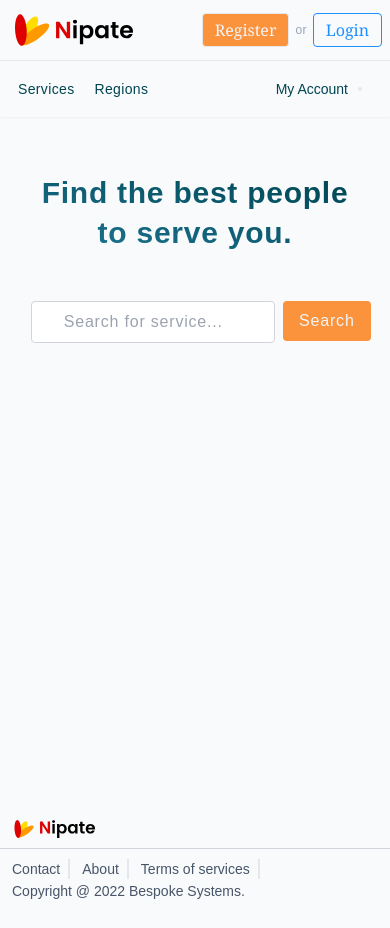
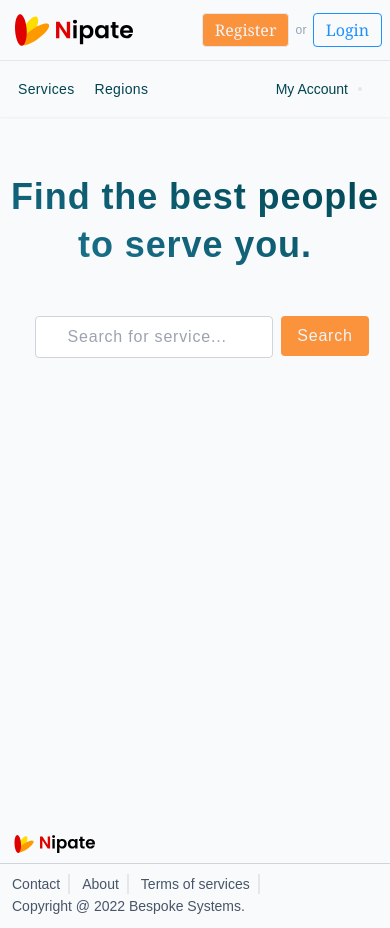
Before and after one commit to Amos-Ditto/NipateWebapp, a Vue app: page / in a window 390 px wide. Built offline with nearby package versions, Linux system fonts and the light colour scheme; no server answers.

Commit message:
chore: Fix UI Bug

```diff
--- a/src/components/Heroes/HeroDashboard.vue
+++ b/src/components/Heroes/HeroDashboard.vue
@@ -7,10 +7,10 @@ import { ref } from 'vue';
     <div class="w-full py-2 sm:py-5 flex flex-col justify-center items-center gap-y-12 sm:gap-y-16">
         <div class="hero-title flex w-full justify-center items-center">
             <h3
-                class="text-center leading-[1.325] sm:leading-[1.25] text-3xl xs:text-5xl sm:text-5xl md:text-6xl lg:text-7xl bg-clip-text text-transparent bg-gradient-to-bl from-[#014451] to-[#1f7794] font-bold tracking-wide transition-font duration-300"
+                class="text-center leading-[1.325] sm:leading-[1.25] text-4xl xs:text-5xl sm:text-5xl md:text-6xl lg:text-7xl bg-clip-text text-transparent bg-gradient-to-bl from-[#014451] to-[#1f7794] font-bold tracking-wide transition-font duration-300"
             >Find the best people <br class="" /> to serve you.</h3>
         </div>
-        <div class="serch-container grid grid-cols-4 gap-x-2 sm:gap-x-5 w-[86%] sm:w-[65%] lg:w-[50%]">
+        <div class="serch-container grid grid-cols-4 gap-x-2 sm:gap-x-5 w-[84%] sm:w-[65%] lg:w-[50%]">
             <div class="search-input col-span-3 relative flex items-center justify-center">
                 <input type="text" placeholder="Search for service...">
                 <div class="i-mdi-magnify absolute left-3 scale-125 text-base text-slate-400"></div>
```
